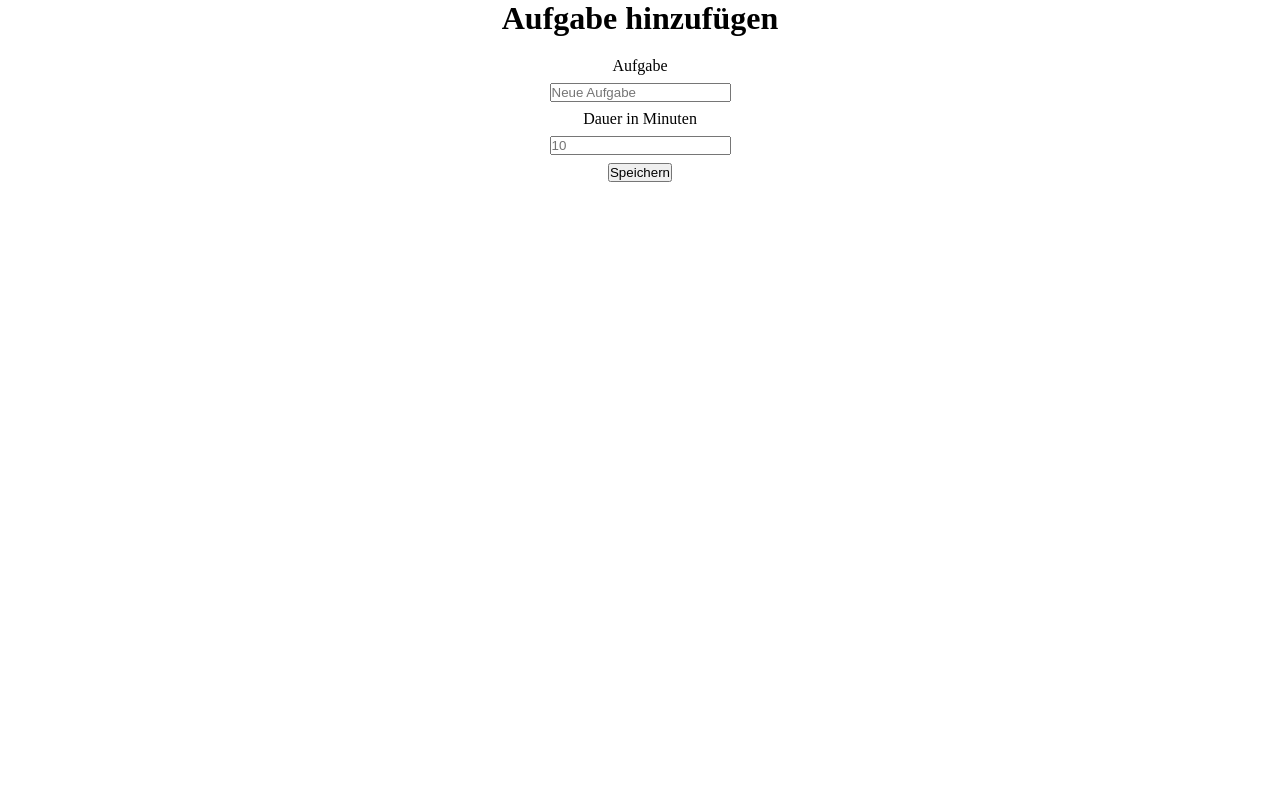
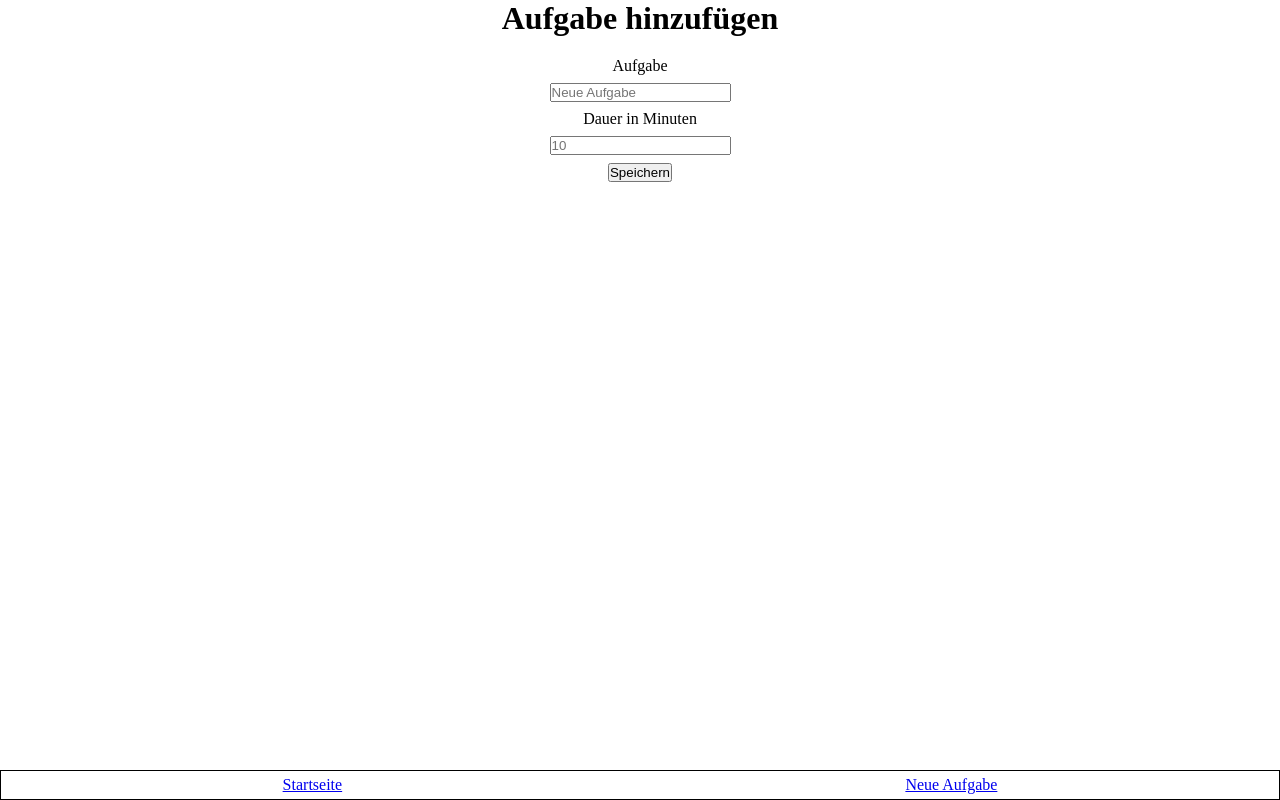
Before and after one commit to A11yship/capstone-project, a Next.js app: page /create-task in a window 1280 px wide. Built offline with nearby package versions, Linux system fonts and the light colour scheme.

Commit message:
Add basic styling to the navbar

```diff
--- a/src/components/Navbar/StyledNavbar.js
+++ b/src/components/Navbar/StyledNavbar.js
@@ -1,5 +1,14 @@
 import styled from 'styled-components';
 
-const StyledNavbar = styled.nav``;
+const StyledNavbar = styled.nav`
+	display: flex;
+	position: absolute;
+	bottom: 0;
+	align-items: center;
+	justify-content: space-around;
+	width: 100vw;
+	height: 30px;
+	border: 1px solid black;
+`;
 
 export default StyledNavbar;
--- a/src/components/StyledMain.js
+++ b/src/components/StyledMain.js
@@ -5,6 +5,7 @@ const StyledMain = styled.main`
 	flex-direction: column;
 	align-items: center;
 	gap: 20px;
+	height: calc(100vh - 30px);
 `;
 
 export default StyledMain;
--- a/src/pages/create-task.js
+++ b/src/pages/create-task.js
@@ -1,11 +1,15 @@
 import Form from '../components/Form/Form';
+import Navbar from '../components/Navbar/Navbar';
 import StyledMain from '../components/StyledMain';
 
 export default function CreateTask() {
 	return (
-		<StyledMain>
-			<h1>Aufgabe hinzufügen</h1>
-			<Form />
-		</StyledMain>
+		<>
+			<StyledMain>
+				<h1>Aufgabe hinzufügen</h1>
+				<Form />
+			</StyledMain>
+			<Navbar />
+		</>
 	);
 }
```
